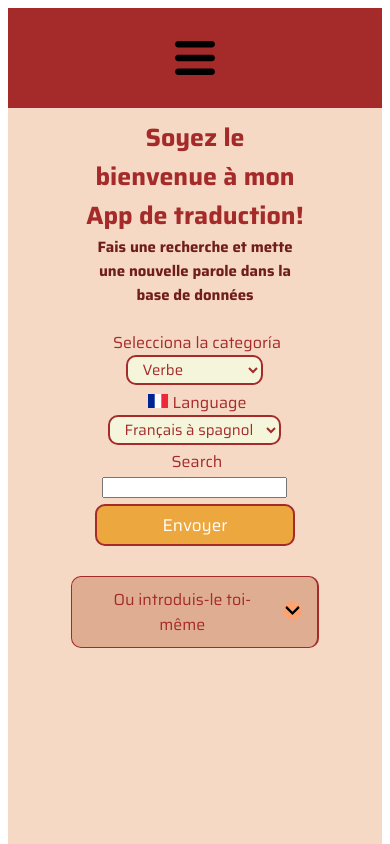
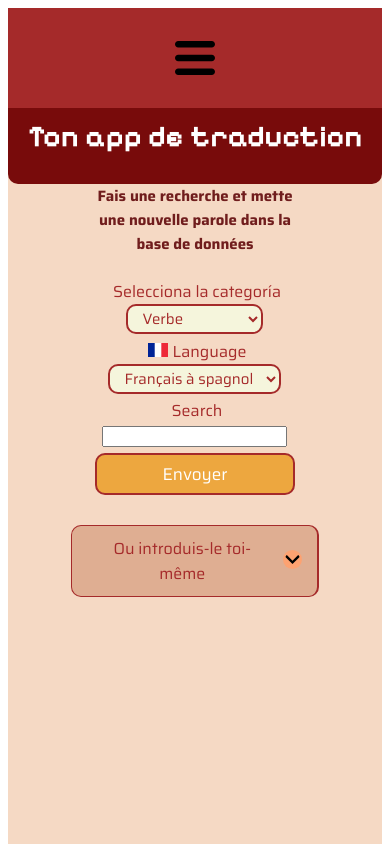
Before and after one commit to davi0217/Translator, a React (Vite) app in the folder traslatorApp/: page / in a window 390 px wide. Shown: the top 844 px of the page. Built offline with nearby package versions, Linux system fonts and the light colour scheme.

Commit message:
improve style

```diff
--- a/traslatorApp/index.html
+++ b/traslatorApp/index.html
@@ -8,6 +8,9 @@
     <link rel="preconnect" href="https://fonts.googleapis.com">
     <link rel="preconnect" href="https://fonts.gstatic.com" crossorigin>
     <link href="https://fonts.googleapis.com/css2?family=Exo:ital,wght@0,100..900;1,100..900&family=Outfit:wght@100..900&family=Saira:ital,wght@0,100..900;1,100..900&display=swap" rel="stylesheet">
+    <link rel="preconnect" href="https://fonts.googleapis.com">
+<link rel="preconnect" href="https://fonts.gstatic.com" crossorigin>
+<link href="https://fonts.googleapis.com/css2?family=Exo:ital,wght@0,100..900;1,100..900&family=Outfit:wght@100..900&family=Pixelify+Sans:wght@400..700&family=Saira:ital,wght@0,100..900;1,100..900&display=swap" rel="stylesheet">
   </head>
   <body>
     <div id="root"></div>
--- a/traslatorApp/src/Component.css
+++ b/traslatorApp/src/Component.css
@@ -6,6 +6,7 @@
     padding-bottom:20%;
     text-align: center;
 }
+
 
 
 
@@ -69,6 +70,15 @@ ul{
     background-color:white;
     color:red;
     transition:0.15s ease background-color, color 0.15s ease;
+}
+
+.wordContainer-container{
+    margin:0 auto;
+    display:flex;
+    flex-wrap: wrap;
+    justify-content: center;
+    width:100%;
+    margin-left:-20px;
 }
 
 
@@ -309,11 +319,9 @@ img{
 
 
     .gameBoard{
-
-    width:50%;
-    min-width:200px;
-    position:absolute;
-    left:25%;
+        width:100%;
+        left:0px;
+        position:absolute;
     }
 
     .gameBoard p{
@@ -331,7 +339,7 @@ img{
     }
 
     .gameBoard button{
-       width:100%;
+       width:80%;
     }
 
 
@@ -377,4 +385,9 @@ img{
         width:50%;
     }
 
+    .startPlaying{
+        position:relative;
+    left:20%;
+    }
+
 }
--- a/traslatorApp/src/Component.jsx
+++ b/traslatorApp/src/Component.jsx
@@ -71,7 +71,8 @@ export  default function Component(){
     }}> Jouer</button>
 
     <ul>
-        {verbes && verbes.map((word)=>{
+        {verbes && <div className="wordContainer-container">
+             {verbes.map((word)=>{
 
 
   return <div className='wordContainer'>
@@ -85,7 +86,10 @@ export  default function Component(){
     </li>
   </div>
 
+
 })}
+
+</div>}
 
     </ul>
 
--- a/traslatorApp/src/Home.css
+++ b/traslatorApp/src/Home.css
@@ -400,6 +400,17 @@ input[type="submit"]{
 }
 
 @media(max-width:730px){
+
+    .title{
+        font-family:'Pixelify Sans';
+        font-size:30px;
+        background-color: rgb(120, 11, 11);
+
+        padding-bottom:30px;
+        color:white;
+        width:100%;
+        border-radius:0px 0px 10px 10px;
+    }
 .loading-message{
     font-size: 18px;
 }
@@ -417,3 +428,10 @@ input[type="submit"]{
         font-size:13px;
     }
 }
+
+@media (max-width:260px){
+
+    .self-introduction-form-reduced{
+        height:80px;
+    }
+}
--- a/traslatorApp/src/Home.jsx
+++ b/traslatorApp/src/Home.jsx
@@ -29,7 +29,7 @@ return <main onClick={(e)=>{
    }}>
   <Navigator/>
 
-  <h1>Soyez le bienvenue à mon App de traduction!</h1>
+  <h1 className="title">Ton app de traduction</h1>
 
   <h2>Fais une recherche et mette une nouvelle parole dans la base de données</h2>
 
```
